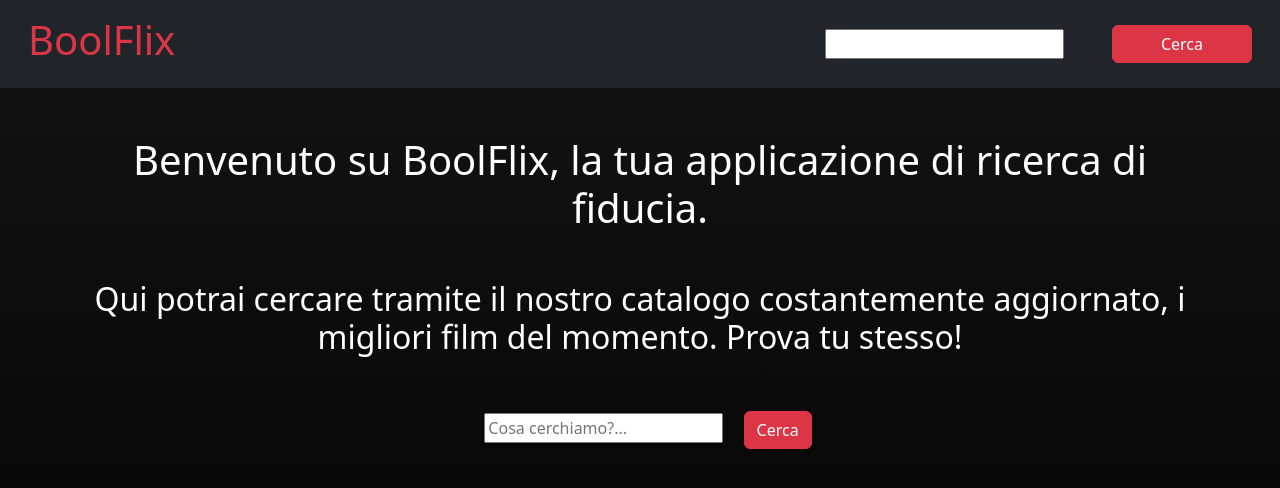
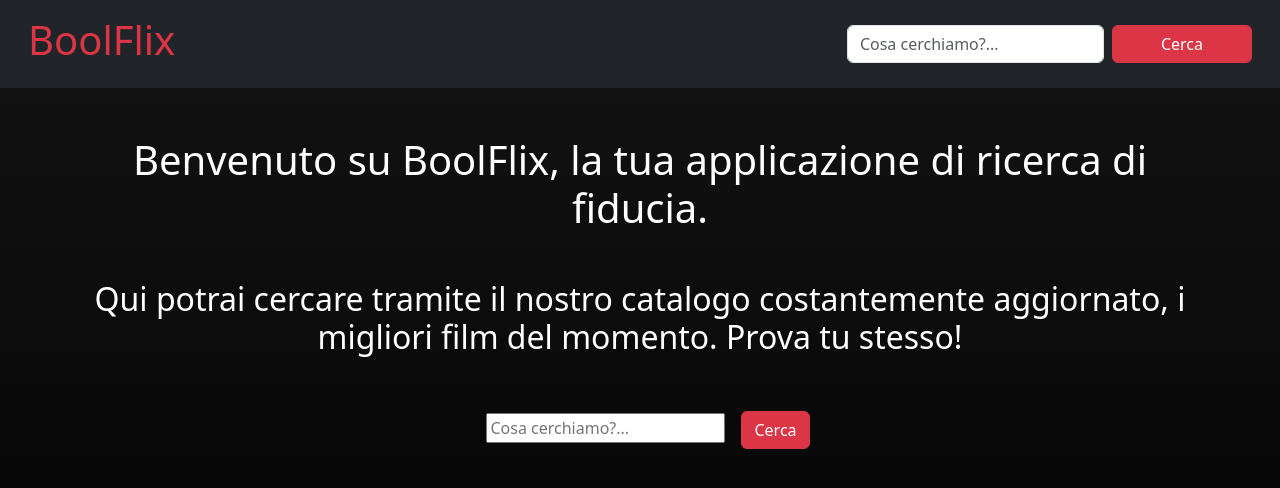
Before and after one commit to christian-matarazzo/react-boolflix, a React (Vite) app: page / in a window 1280 px wide. Shown: the top 488 px of the page. Built offline with nearby package versions, Linux system fonts and the light colour scheme; no server answers.

Commit message:
add Form to control Enter input

```diff
--- a/src/components/AppHeader.jsx
+++ b/src/components/AppHeader.jsx
@@ -1,12 +1,30 @@
 export default function AppHeader({ search, handleSearch, setSearch }) {
     return (
-
         <div className="container-fluid bg-dark">
-            <header className="d-flex  align-items-center p-3">
-                <a href="#" className="text-danger flex-grow-1 h1 text-decoration-none">BoolFlix</a>
-                <input className="mx-5" type="text" value={search} onChange={setSearch}></input>
-                <button className="btn btn-danger px-5" onClick={handleSearch} >Cerca</button>
+            <header className="d-flex align-items-center p-3">
+                <a href="#" className="text-danger flex-grow-1 h1 text-decoration-none">
+                    BoolFlix
+                </a>
+                <form
+                    className="d-flex align-items-center"
+                    onSubmit={(e) => {
+                        e.preventDefault();
+                        handleSearch();
+                    }}>
+                    <input
+                        placeholder="Cosa cerchiamo?..."
+                        className="form-control mx-2"
+                        type="text"
+                        value={search}
+                        onChange={setSearch}
+                    />
+                    <button
+                        type="submit"
+                        className="btn btn-danger px-5">
+                        Cerca
+                    </button>
+                </form>
             </header>
         </div>
-    )
+    );
 }
--- a/src/components/AppHome.jsx
+++ b/src/components/AppHome.jsx
@@ -1,11 +1,25 @@
-export default function AppHome({search, setSearch, handleSearch}) {
+export default function AppHome({ search, setSearch, handleSearch }) {
     return (
         <main>
-        <div className="container text-center text-white">
-        <h1 className="title text-white text-center my-5">Benvenuto su BoolFlix, la tua applicazione di ricerca di fiducia.</h1>
-        <h2 className="subtitle">Qui potrai cercare tramite il nostro catalogo costantemente aggiornato, i migliori film del momento. Prova tu stesso! </h2>
-        <input type="text" value={search} onChange={setSearch} placeholder="Cosa cerchiamo?..." className="input-field mx-3 my-5"></input> <button onClick={handleSearch} className="btn btn-danger">Cerca</button>
-        </div>
-        </main>
+            <div className="container text-center text-white">
+                <h1 className="title text-white text-center my-5">Benvenuto su BoolFlix, la tua applicazione di ricerca di fiducia.</h1>
+                <h2 className="subtitle">Qui potrai cercare tramite il nostro catalogo costantemente aggiornato, i migliori film del momento. Prova tu stesso! </h2>
+                <form onSubmit={(e) => {
+                    e.preventDefault();
+                    handleSearch();
+                }}>
+                    <input type="text"
+                        value={search}
+                        onChange={setSearch}
+                        placeholder="Cosa cerchiamo?..."
+                        className="input-field mx-3 my-5">
+                    </input>
+                    <button onClick={handleSearch}
+                        className="btn btn-danger">
+                        Cerca
+                    </button>
+                </form>
+            </div>
+        </main >
     )
 }
```
